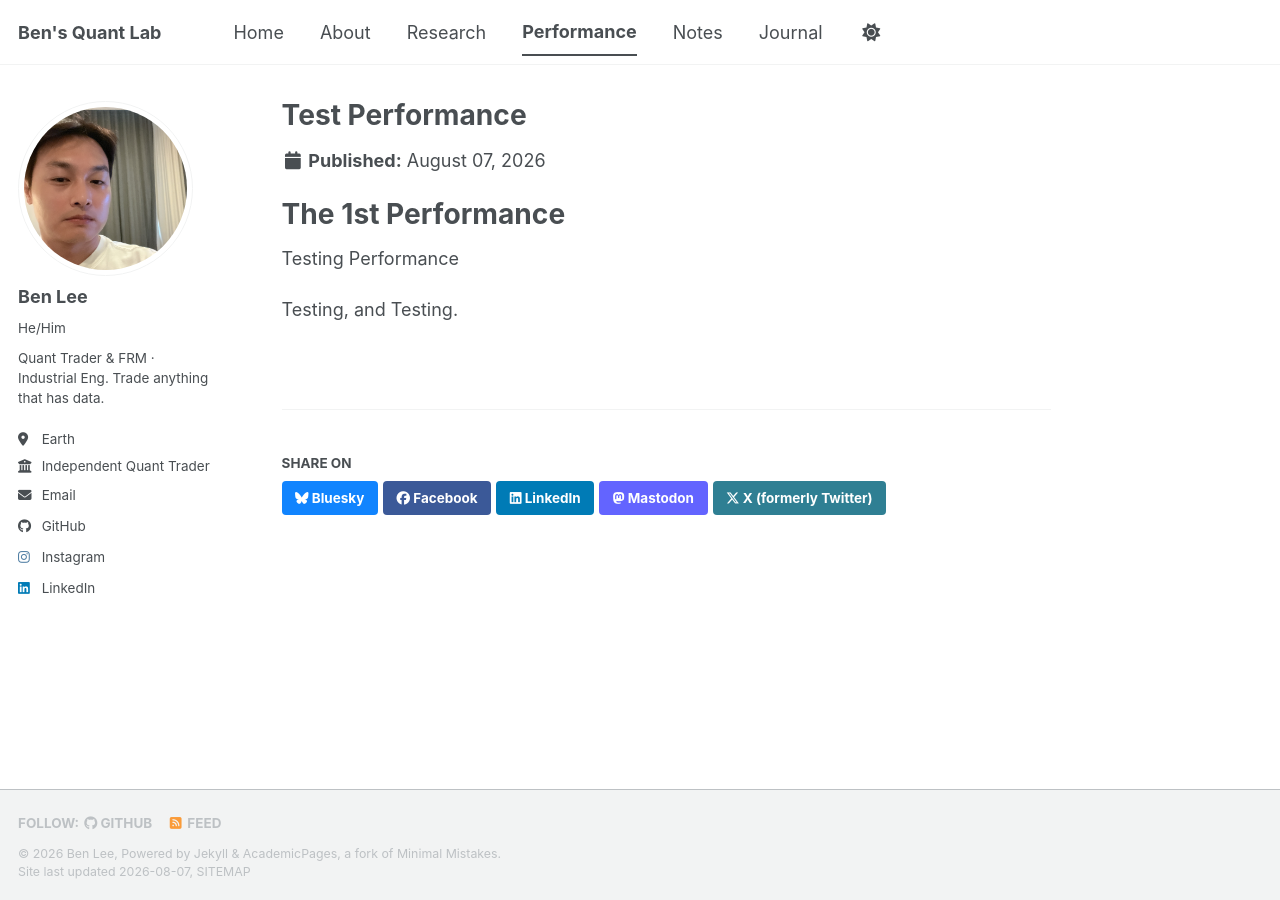
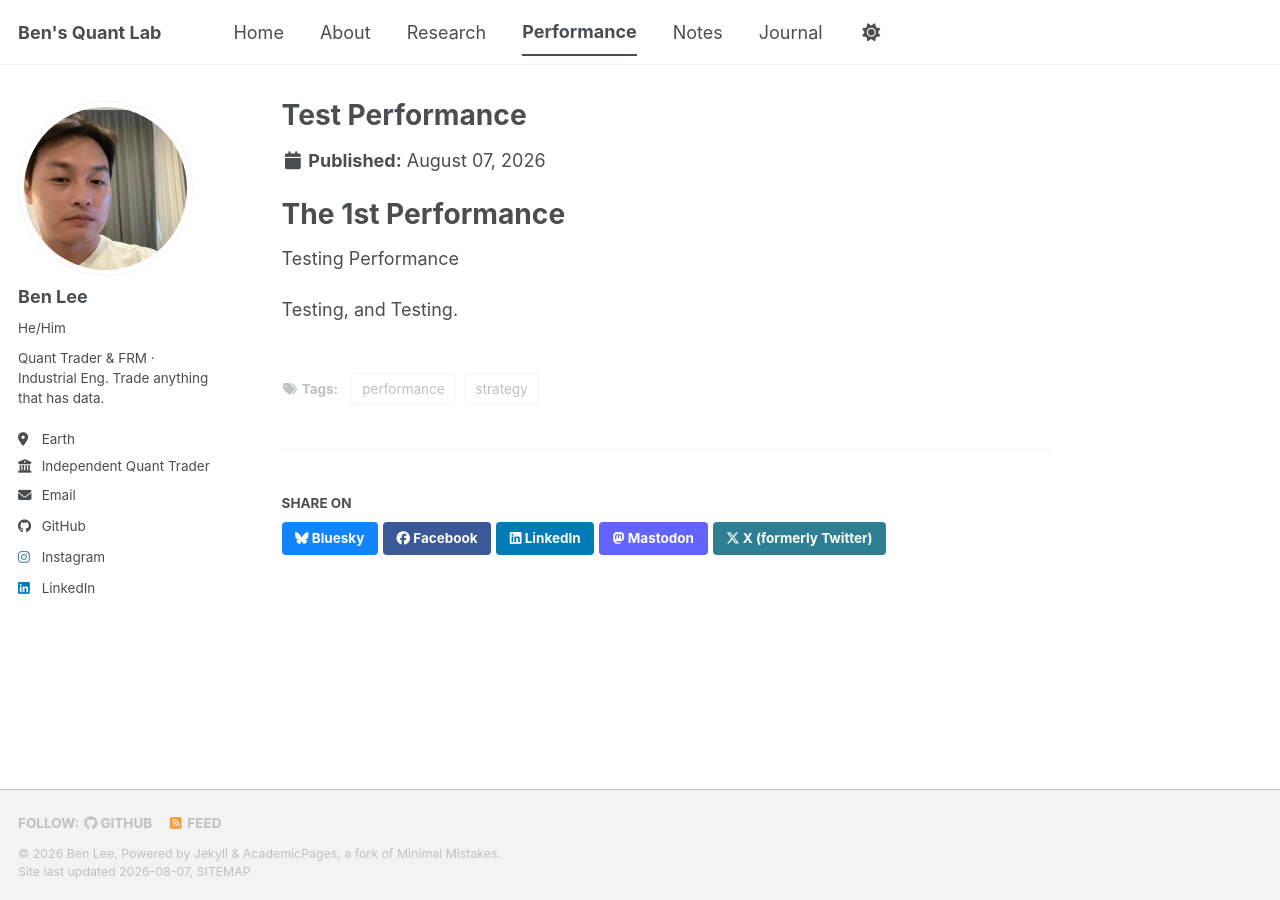
Before and after one commit to leebh1119/leebh1119.github.io, a Jekyll site: the page built from _performance/2026-08-07-test-performance.md, in a window 1280 px wide. Built offline with Jekyll 4.4.1, drawn with Linux system fonts in a browser that asks for light colours; a style sheet for code colours, icons or effects is not loaded.

Commit message:
changed front matter of performance sample

```diff
--- a/_performance/2026-08-07-test-performance.md
+++ b/_performance/2026-08-07-test-performance.md
@@ -2,7 +2,9 @@
 title: "Test Performance"
 date: 2026-08-07
 layout: single
-collection: performance
+tags:
+  - strategy
+  - performance
 ---
 
 # The 1st Performance
```
